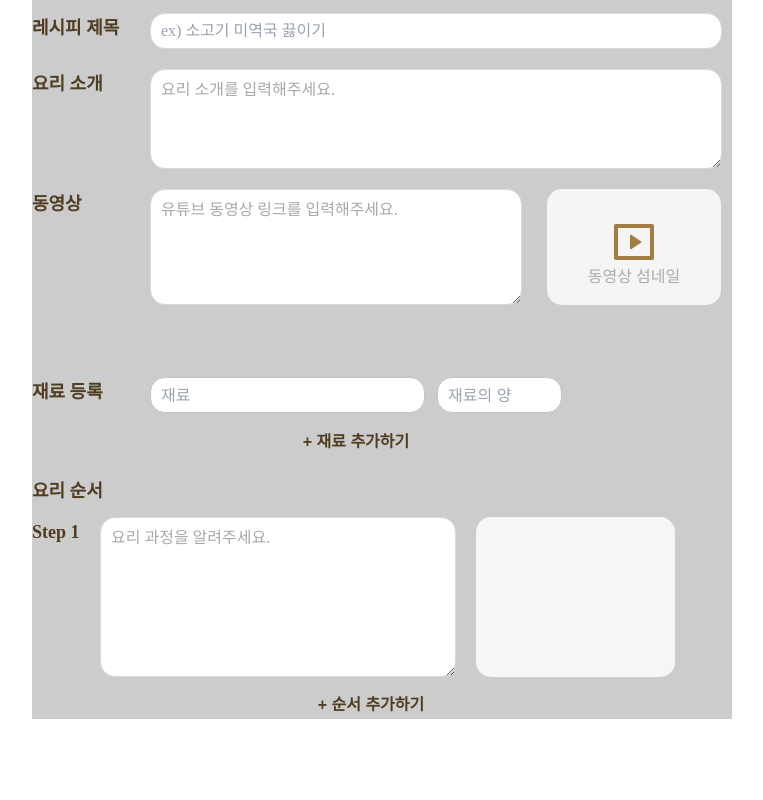
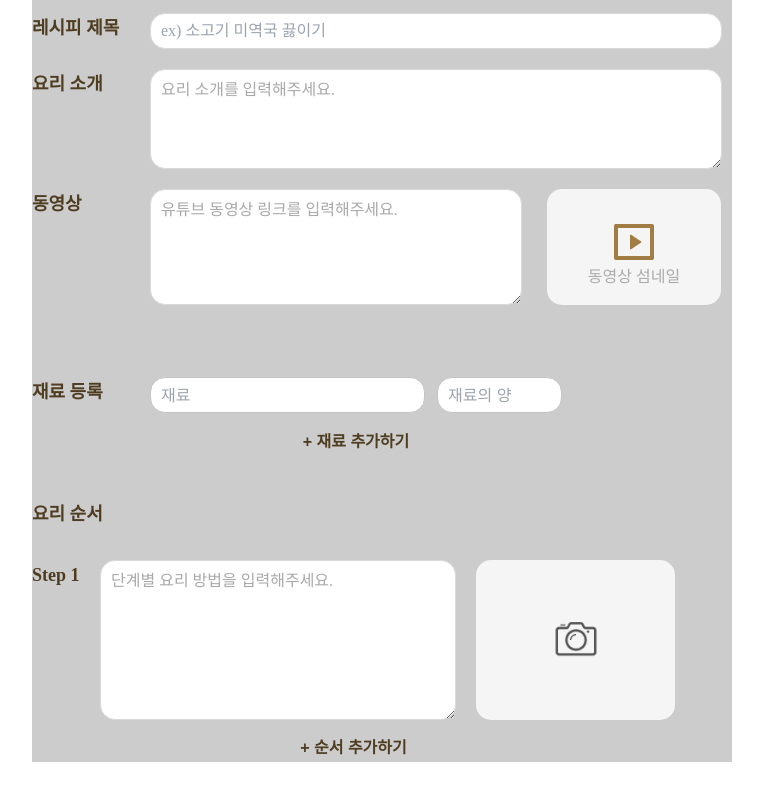
Before and after one commit to limeorange/MatIssue, a Next.js app in the folder front/: page /add-recipe in a window 1280 px wide. Shown: the part 545-1345 px from the top of the page, without its empty margins (258-1021 px from the left). Built offline with nearby package versions, Linux system fonts and the light colour scheme.

Commit message:
Feat: 요리 순서 사진 넣기 완료

```diff
--- a/front/app/(page)/add-recipe/AddRecipe.tsx
+++ b/front/app/(page)/add-recipe/AddRecipe.tsx
@@ -6,7 +6,7 @@ import VideoSection from "../../components/add-recipe/VideoSection";
 import IngredientSection from "../../components/add-recipe/IngredientSection";
 import CategoryAndInfo from "../../components/add-recipe/CategoryAndInfo";
 import ThumbnailUpload from "../../components/add-recipe/ThumbnailUpload";
-import CookingStepSection from "../../components/add-recipe/CookingStepSection";
+import CookingStepsSection from "../../components/add-recipe/CookingStepsSection";
 
 const categories = ["한식", "중식", "일식", "양식"];
 const peopleCount = [1, 2, 3, 4, 5];
@@ -27,6 +27,7 @@ const RecipeForm = () => {
     { ingredient: "", quantity: "" },
   ]);
   const [steps, setSteps] = useState([{ stepDetail: "", stepImage: "" }]);
+  const [stepImages, setStepImages] = useState<string[]>([]);
 
   // 종류
   const handleCategoryChange = (e: ChangeEvent<HTMLSelectElement>) => {
@@ -90,12 +91,31 @@ const RecipeForm = () => {
 
   // 재료 삭제 핸들러
   const handleRemoveIngredient = (index: number) => {
-    const newIngredients = [...ingredients];
-    newIngredients.splice(index, 1);
-    setIngredients(newIngredients);
+    if (ingredients.length > 1) {
+      const newIngredients = [...ingredients];
+      newIngredients.splice(index, 1);
+      setIngredients(newIngredients);
+    }
   };
 
-  // 요리방법 작성 핸들러
+  const handleStepImageChange = (
+    e: ChangeEvent<HTMLInputElement>,
+    index: number
+  ) => {
+    const file = e.target.files![0];
+    const reader = new FileReader();
+
+    reader.onloadend = () => {
+      const newStepImages = [...stepImages];
+      newStepImages[index] = reader.result as string;
+      setStepImages(newStepImages);
+    };
+
+    if (file) {
+      reader.readAsDataURL(file);
+    }
+  };
+
   const handleStepDetailChange = (
     e: ChangeEvent<HTMLTextAreaElement>,
     index: number
@@ -105,17 +125,19 @@ const RecipeForm = () => {
     setSteps(newSteps);
   };
 
-  // 스텝 추가 핸들러
   const handleAddStep = () => {
     setSteps([...steps, { stepDetail: "", stepImage: "" }]);
   };
 
-  // 스텝 삭제 핸들러
   const handleRemoveStep = (index: number) => {
     if (steps.length > 1) {
       const newSteps = [...steps];
       newSteps.splice(index, 1);
       setSteps(newSteps);
+
+      const newStepImages = [...stepImages];
+      newStepImages.splice(index, 1);
+      setStepImages(newStepImages);
     }
   };
 
@@ -171,9 +193,11 @@ const RecipeForm = () => {
         handleAddIngredient={handleAddIngredient}
         handleRemoveIngredient={handleRemoveIngredient}
       />
-      <CookingStepSection
+      <CookingStepsSection
         steps={steps}
+        stepImages={stepImages}
         handleStepDetailChange={handleStepDetailChange}
+        handleStepImageChange={handleStepImageChange}
         handleAddStep={handleAddStep}
         handleRemoveStep={handleRemoveStep}
       />
@@ -280,3 +304,76 @@ const CookingIntro = styled.div`
   align-items: flex-start;
   margin-top: 2rem;
 `;
+
+const CookingStep = styled.div`
+  display: flex;
+  flex-direction: column;
+  justify-content: space-between;
+  align-items: flex-start;
+  margin-top: 2rem;
+`;
+
+const StepLabel = styled(Label)`
+  margin-bottom: 1rem;
+  align-self: flex-start;
+  margin-right: -2rem;
+`;
+
+const ImageUploadBox = styled.div`
+  width: 19.9rem;
+  height: 16rem;
+  background: #f7f5f5;
+  border-radius: 1.5rem;
+  display: flex;
+  justify-content: center;
+  align-items: center;
+  margin-left: 2rem;
+  position: relative;
+`;
+
+const StepWrapper = styled.div`
+  display: flex;
+  flex-direction: row;
+  align-items: flex-start;
+  align-items: center;
+  margin-top: 2rem;
+`;
+
+const StepTextArea = styled(TextArea)`
+  width: 35.6rem;
+  height: 16rem;
+`;
+
+const AddStepButton = styled.button`
+  font-family: "Pretendard", sans-serif;
+  font-style: normal;
+  font-weight: 600;
+  font-size: 16px;
+  line-height: 2.8rem;
+  color: #4f3d21;
+  border: none;
+  cursor: pointer;
+  background: transparent;
+  align-self: center;
+  padding-left: 3.5rem;
+  margin-top: 1.4rem;
+`;
+
+const RemoveStepButton = styled.button`
+  width: 2.5rem;
+  height: 2.5rem;
+  border: none;
+  margin-left: 1.4rem;
+  margin-top: 0.6rem;
+  cursor: pointer;
+  background: url("/images/deleteIcon.png") no-repeat center;
+  background-size: contain;
+`;
+
+const FileInput = styled.input`
+  position: absolute; // 추가: input 필드를 absolute로 지정합니다.
+  width: 100%;
+  height: 100%;
+  opacity: 0; // 추가: input 필드를 숨깁니다.
+  cursor: pointer; // 추가: 마우스 커서를 pointer로 변경합니다.
+`;
--- a/front/app/components/add-recipe/CookingStepSection.tsx
+++ b/front/app/components/add-recipe/CookingStepsSection.tsx
@@ -1,26 +1,34 @@
 import React, { ChangeEvent } from "react";
 import styled from "styled-components";
+import Image from "next/image";
 
 interface Step {
   stepDetail: string;
 }
 
-interface CookingStepSectionProps {
+interface CookingStepsSectionProps {
   steps: Step[];
+  stepImages: string[];
   handleStepDetailChange: (
     e: ChangeEvent<HTMLTextAreaElement>,
+    index: number
+  ) => void;
+  handleStepImageChange: (
+    e: ChangeEvent<HTMLInputElement>,
     index: number
   ) => void;
   handleAddStep: () => void;
   handleRemoveStep: (index: number) => void;
 }
 
-const CookingStepSection = ({
+const CookingStepsSection = ({
   steps,
+  stepImages,
   handleStepDetailChange,
+  handleStepImageChange,
   handleAddStep,
   handleRemoveStep,
-}: CookingStepSectionProps) => {
+}: CookingStepsSectionProps) => {
   return (
     <CookingStep>
       <Label>요리 순서</Label>
@@ -31,10 +39,27 @@ const CookingStepSection = ({
             <StepTextArea
               value={step.stepDetail}
               onChange={(e) => handleStepDetailChange(e, index)}
-              placeholder="요리 과정을 알려주세요."
+              placeholder="단계별 요리 방법을 입력해주세요."
             />
-            <ImageUploadBox>
-              {/* Add the image upload component here and handle onChange using handleStepImageChange */}
+            <ImageUploadBox imgExists={Boolean(stepImages[index])}>
+              <FileInput
+                type="file"
+                accept="image/*"
+                onChange={(e) => handleStepImageChange(e, index)}
+              />
+              {stepImages[index] && (
+                <ImageWrapper>
+                  <ImageContainer>
+                    <Image
+                      src={stepImages[index]}
+                      alt="step"
+                      layout="fill"
+                      objectFit="cover"
+                      style={{ borderRadius: "1.5rem" }}
+                    />
+                  </ImageContainer>
+                </ImageWrapper>
+              )}
             </ImageUploadBox>
             {steps.length !== 1 && (
               <RemoveStepButton
@@ -52,7 +77,7 @@ const CookingStepSection = ({
   );
 };
 
-export default CookingStepSection;
+export default CookingStepsSection;
 
 const Label = styled.label`
   width: 8.8rem;
@@ -64,9 +89,9 @@ const Label = styled.label`
   line-height: 2.1rem;
   color: #4f3d21;
   margin-right: 3rem;
+  margin-bottom: 2rem;
   padding-top: 0.5rem;
 `;
-
 const TextArea = styled.textarea`
   box-sizing: border-box;
   width: 57.2rem;
@@ -84,13 +109,12 @@ const TextArea = styled.textarea`
     color: #a9a9a9;
   }
 `;
-
 const CookingStep = styled.div`
   display: flex;
   flex-direction: column;
   justify-content: space-between;
   align-items: flex-start;
-  margin-top: 2rem;
+  margin-top: 4.3rem;
 `;
 
 const StepLabel = styled(Label)`
@@ -99,15 +123,20 @@ const StepLabel = styled(Label)`
   margin-right: -2rem;
 `;
 
-const ImageUploadBox = styled.div`
+const ImageUploadBox = styled.div<{ imgExists: boolean }>`
   width: 19.9rem;
   height: 16rem;
-  background: #f7f5f5;
+  background: ${(props) =>
+    props.imgExists
+      ? "#f7f5f5"
+      : '#f6f5f5 url("/images/cameraIcon.png") no-repeat center'};
+  background-size: ${(props) => (props.imgExists ? "auto" : "6rem 6rem")};
   border-radius: 1.5rem;
   display: flex;
   justify-content: center;
   align-items: center;
   margin-left: 2rem;
+  position: relative;
 `;
 
 const StepWrapper = styled.div`
@@ -134,7 +163,6 @@ const AddStepButton = styled.button`
   cursor: pointer;
   background: transparent;
   align-self: center;
-  padding-left: 3.5rem;
   margin-top: 1.4rem;
 `;
 
@@ -148,3 +176,23 @@ const RemoveStepButton = styled.button`
   background: url("/images/deleteIcon.png") no-repeat center;
   background-size: contain;
 `;
+
+const FileInput = styled.input`
+  position: absolute;
+  width: 100%;
+  height: 100%;
+  opacity: 0;
+  cursor: pointer;
+`;
+
+const ImageWrapper = styled.div`
+  width: 19.9rem;
+  height: 16rem;
+  overflow: hidden;
+  border-radius: 1.5rem;
+`;
+
+const ImageContainer = styled.div`
+  width: 100%;
+  height: 100%;
+`;
```
